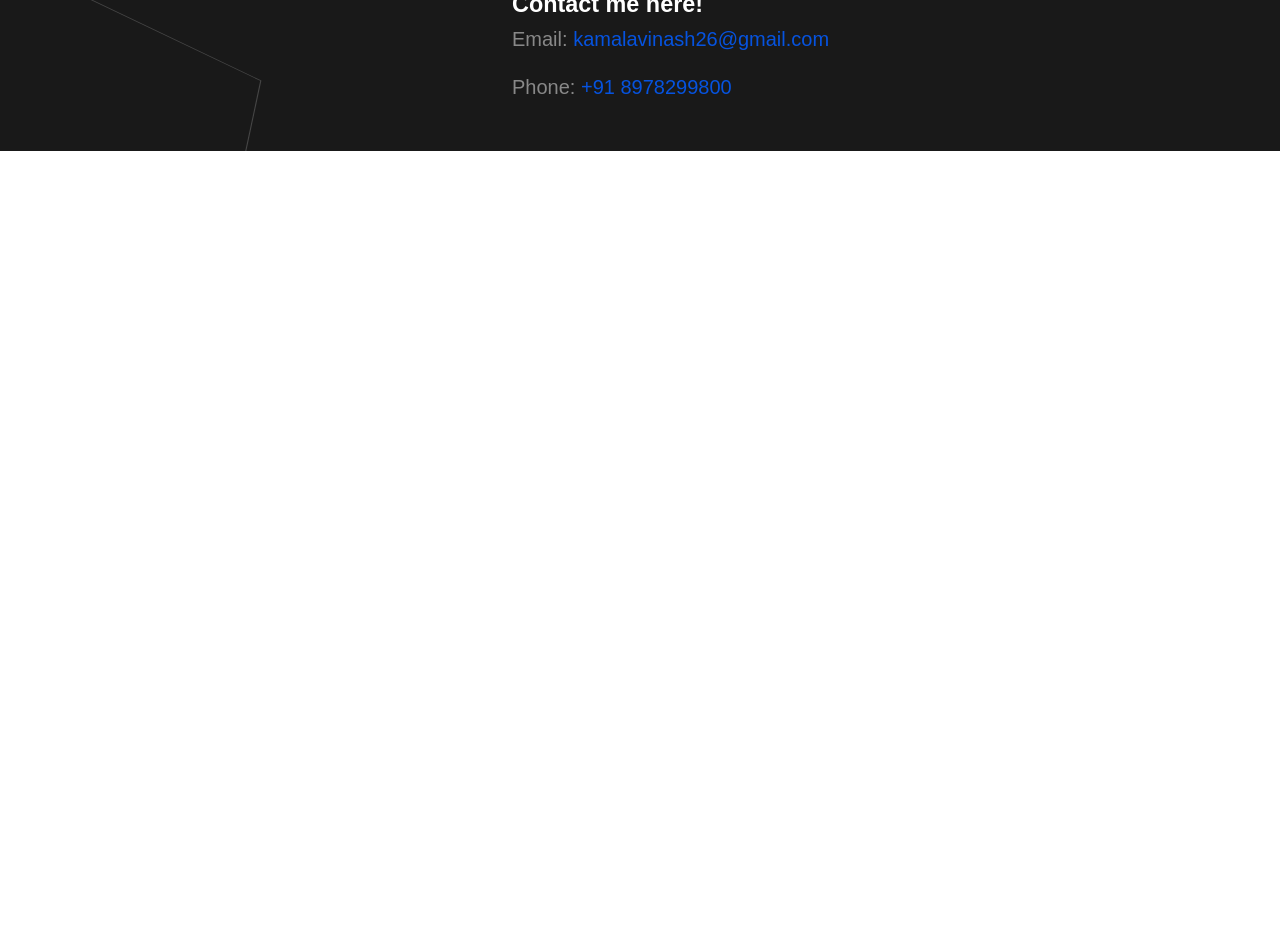
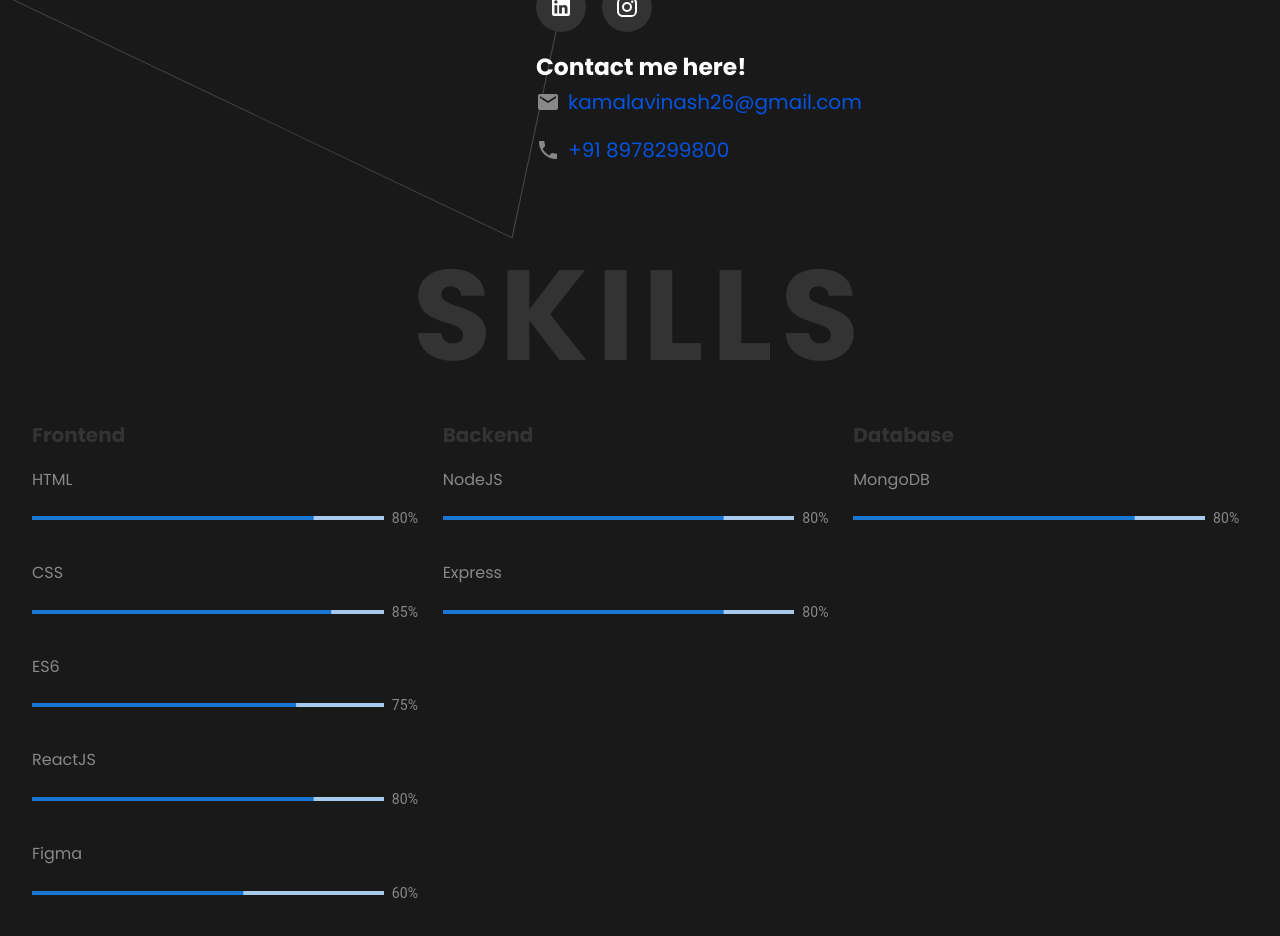
Before and after one commit to avinash-kamal/Portfolio, a React (Create React App) app: page / in a window 1280 px wide. Shown: the part 1320-2256 px from the top of the page. Before the commit the page ends 1471 px from the top, so only its background shows below. Built offline with nearby package versions, Linux system fonts and the light colour scheme.

Commit message:
Added skills section

```diff
--- a/package.json
+++ b/package.json
@@ -11,6 +11,7 @@
     "@testing-library/jest-dom": "^5.16.5",
     "@testing-library/react": "^13.4.0",
     "@testing-library/user-event": "^13.5.0",
+    "prop-types": "^15.8.1",
     "react": "^18.2.0",
     "react-dom": "^18.2.0",
     "react-scripts": "5.0.1",
--- a/public/index.html
+++ b/public/index.html
@@ -1,10 +1,12 @@
 <!DOCTYPE html>
 <html lang="en">
 <head>
-    <meta charset="utf-8" />
-    <link rel="icon" href="%PUBLIC_URL%/favicon.ico" />
-    <meta name="viewport" content="width=device-width, initial-scale=1" />
-    <meta name="theme-color" content="#000000" />
+    <meta charset="utf-8"/>
+    <link rel="icon" href="%PUBLIC_URL%/favicon.ico"/>
+    <link rel="preconnect" href="https://fonts.googleapis.com">
+    <link rel="preconnect" href="https://fonts.gstatic.com" crossorigin>
+    <meta name="viewport" content="width=device-width, initial-scale=1"/>
+  <meta name="theme-color" content="#000000"/>
   <meta
             name="description"
             content="Web site created using create-react-app"
@@ -13,7 +15,9 @@
     manifest.json provides metadata used when your web app is installed on a
     user's mobile device or desktop. See https://developers.google.com/web/fundamentals/web-app-manifest/
   -->
-    <link rel="manifest" href="%PUBLIC_URL%/manifest.json" />
+  <link href="https://fonts.googleapis.com/css2?family=Poppins:ital,wght@0,100;0,200;0,300;0,400;0,500;0,600;0,700;0,800;0,900;1,100;1,200;1,300;1,400;1,500;1,600;1,700;1,800;1,900&display=swap"
+        rel="stylesheet">
+  <link rel="manifest" href="%PUBLIC_URL%/manifest.json"/>
     <title>Avinash Kamal</title>
 </head>
 <body>
--- a/src/App.css
+++ b/src/App.css
@@ -2,37 +2,30 @@
   background: rgba(0, 0, 0, 0.9);
   position: relative;
   overflow: hidden;
+  padding: 2rem;
 }
 
 .main-wrapper:after {
   content: '';
   position: absolute;
-  width: 500px;
-  height: 300px;
+  width: 800px;
+  height: 600px;
   border: 1px solid rgba(136, 136, 136, 0.4);
-  top: -15%;
-  right: -5%;
+  top: -5%;
+  right: -10%;
   overflow: hidden;
-  /*!* Skew *!*/
-  /*-webkit-transform: skew(20deg);*/
-  /*-moz-transform: skew(20deg);*/
-  /*-o-transform: skew(20deg);*/
-  transform: skew(20deg) rotate(60deg);
+  transform: skew(20deg) rotate(70deg);
 }
 
 .main-wrapper:before {
   content: '';
   position: absolute;
-  width: 500px;
-  height: 300px;
+  width: 800px;
+  height: 600px;
   border: 1px solid rgba(136, 136, 136, 0.4);
-  bottom: -15%;
-  left: -15%;
+  bottom: 40%;
+  left: -10%;
   overflow: hidden;
-  /*!* Skew *!*/
-  /*-webkit-transform: skew(20deg);*/
-  /*-moz-transform: skew(20deg);*/
-  /*-o-transform: skew(20deg);*/
   transform: skew(20deg) rotate(-60deg);
 }
 
@@ -43,7 +36,7 @@
   align-items: center;
   position: relative;
   overflow: hidden;
-  padding: 2rem;
+  z-index: 10;
 }
 
 .carousel {
@@ -70,6 +63,7 @@
   left: 50%;
   transform: translate(-50%, -50%);
   opacity: 0;
+  z-index: 10;
   transition: opacity 2s;
 }
 
@@ -106,6 +100,7 @@
   justify-content: center;
   align-items: center;
   gap: 2rem;
+  z-index: 10;
 }
 
 .about-heading {
@@ -115,12 +110,11 @@
 .about-heading:after {
   content: 'HI! I AM AVINASH KAMAL.';
   position: absolute;
-  width: 100%;
-  height: 100%;
   top: 50%;
   left: 50%;
-  transform: translateX(-45%);
-  letter-spacing: 10px;
+  width: 100%;
+  transform: translateX(-40%) translateY(-25%);
+  letter-spacing: 8px;
   color: #FFF;
   font-size: 16px;
 }
@@ -128,6 +122,9 @@
 .about-content {
   font-size: 20px;
   color: #888;
+  display: flex;
+  flex-direction: column;
+  align-items: flex-start;
 }
 
 img{
@@ -158,3 +155,30 @@ img{
   background: #FFF;
   color: #333;
 }
+
+.contact-info {
+  display: flex;
+  align-items: center;
+  gap: 8px;
+}
+
+
+.skills-wrapper {
+  display: grid;
+  grid-template-columns: repeat(3, 1fr);
+  gap: 1rem;
+}
+
+.skill-heading {
+  color: #333333;
+  font-size: 20px;
+}
+
+.technology {
+  color: #888888;
+  display: grid;
+  /*grid-template-columns: 100px 1fr;*/
+  gap: 1rem;
+  align-items: center;
+  padding: 1rem 0;
+}
--- a/src/App.js
+++ b/src/App.js
@@ -1,7 +1,9 @@
 import './App.css';
 import profileImage from './about-image.jpg'
 import {useEffect, useState} from "react";
-import {Instagram, LinkedIn} from '@mui/icons-material';
+import {Email, Instagram, LinkedIn, Phone} from '@mui/icons-material';
+
+import LinearWithValueLabel from "./components/LinearProgressWithLabel";
 
 const delay = 10000
 const carouselContent = [
@@ -12,6 +14,56 @@ const carouselContent = [
   {
     question: "I'm from Vizag",
     answer: "A Web Developer"
+  }
+]
+
+const skillsContent = [
+  {
+    techHeading: "Frontend",
+    technologies: [
+      {
+        name: 'HTML',
+        progress: 80
+      },
+      {
+        name: 'CSS',
+        progress: 85
+      },
+      {
+        name: 'ES6',
+        progress: 75
+      },
+      {
+        name: 'ReactJS',
+        progress: 80
+      },
+      {
+        name: 'Figma',
+        progress: 60
+      }
+    ]
+  },
+  {
+    techHeading: "Backend",
+    technologies: [
+      {
+        name: 'NodeJS',
+        progress: 80
+      },
+      {
+        name: 'Express',
+        progress: 80
+      }
+    ]
+  },
+  {
+    techHeading: "Database",
+    technologies: [
+      {
+        name: 'MongoDB',
+        progress: 80
+      }
+    ]
   }
 ]
 
@@ -37,6 +89,7 @@ const App = () => {
 
   return (
     <div className="main-wrapper">
+      <div className="page-progress"></div>
       {/* NAVIGATION SECTION */}
       <div className="navigation">
       </div>
@@ -89,16 +142,43 @@ const App = () => {
             </div>
             <div className="contact-info-container" style={{marginTop: "1rem"}}>
               <h3 style={{color: "#FFF"}}>Contact me here!</h3>
-              <p>
-                Email: <a target={"_blank"} href="mailto:kamalavinash26@gmail.com" rel={"noreferrer"}
+              <div className={"contact-info"}>
+                <Email /> <a target={"_blank"} href="mailto:kamalavinash26@gmail.com" rel={"noreferrer"}
                            style={{textDecoration: "none", color: "#0653DFFF"}}>kamalavinash26@gmail.com</a>
-              </p>
-              <p style={{marginTop: "1rem"}}>
-                Phone: <a href="tel:+918978299800"
+              </div>
+              <div className={"contact-info"} style={{marginTop: "1rem"}}>
+                <Phone /> <a href="tel:+918978299800"
                           style={{textDecoration: "none", color: "#0653DFFF"}}>+91 8978299800</a>
-              </p>
+              </div>
             </div>
           </div>
+        </div>
+      </div>
+      <div className="skills">
+        <h2 className={"large-heading"} style={{ textAlign: "center", textTransform: "uppercase" }}>Skills</h2>
+        <div className="skills-wrapper">
+          {
+            skillsContent.map((skill, skillIndex) => (
+              <div className="skill" key={skillIndex}>
+                <h3 className="skill-heading">
+                  {skill.techHeading}
+                </h3>
+                <div className="skill-list">
+                  {
+                    skill.technologies.map((tech, techIndex) => (
+                      <div className="technology" key={`${tech.name} - ${techIndex}`}>
+                        <div className="tech-name">
+                          <p>{tech.name}</p>
+                        </div>
+                        <LinearWithValueLabel progress={tech.progress} />
+                      </div>
+                    ))
+                  }
+                </div>
+              </div>
+            ))
+          }
+
         </div>
       </div>
     </div>
--- /dev/null
+++ b/src/components/LinearProgressWithLabel.js
@@ -0,0 +1,36 @@
+import * as React from 'react';
+import PropTypes from 'prop-types';
+import LinearProgress from '@mui/material/LinearProgress';
+import Typography from '@mui/material/Typography';
+import Box from '@mui/material/Box';
+
+function LinearProgressWithLabel(props) {
+  return (
+    <Box sx={{ display: 'flex', alignItems: 'center' }}>
+      <Box sx={{ width: '100%', mr: 1 }}>
+        <LinearProgress sx={{ color: "rgb(6, 83, 223)"}} variant="determinate" {...props} />
+      </Box>
+      <Box sx={{ minWidth: 35 }}>
+        <Typography variant="body2" sx={{ color: "#888"}}>{`${Math.round(
+          props.value,
+        )}%`}</Typography>
+      </Box>
+    </Box>
+  );
+}
+
+LinearProgressWithLabel.propTypes = {
+  /**
+   * The value of the progress indicator for the determinate and buffer variants.
+   * Value between 0 and 100.
+   */
+  value: PropTypes.number.isRequired,
+};
+
+export default function LinearWithValueLabel({progress}) {
+  return (
+    <Box sx={{ width: '100%' }}>
+      <LinearProgressWithLabel value={progress} />
+    </Box>
+  );
+}
--- a/src/index.css
+++ b/src/index.css
@@ -18,6 +18,30 @@ img {
 
 .large-heading {
   font-size: 8rem;
-  font-weight: 900;
+  letter-spacing: 8px;
   color: #333;
 }
+
+/* width */
+::-webkit-scrollbar {
+  width: 8px;
+}
+
+/* Track */
+::-webkit-scrollbar-track {
+  background: #F1F1F1;
+}
+
+/* Handle */
+::-webkit-scrollbar-thumb {
+  background: rgb(51,51,51);
+  background: -moz-linear-gradient(180deg, rgba(51,51,51,1) 0%, rgba(136,136,136,0.7903536414565826) 100%);
+  background: -webkit-linear-gradient(180deg, rgba(51,51,51,1) 0%, rgba(136,136,136,0.7903536414565826) 100%);
+  background: linear-gradient(180deg, rgba(51,51,51,1) 0%, rgba(136,136,136,0.7903536414565826) 100%);
+  filter: progid:DXImageTransform.Microsoft.gradient(startColorstr="#333333",endColorstr="#888888",GradientType=1);
+}
+
+/* Handle on hover */
+::-webkit-scrollbar-thumb:hover {
+  background: #333;
+}
```
Also changed, not shown: 1 other file (tests, documents, lock files or other folders). Lines whose indentation alone changed are shown as unchanged.
